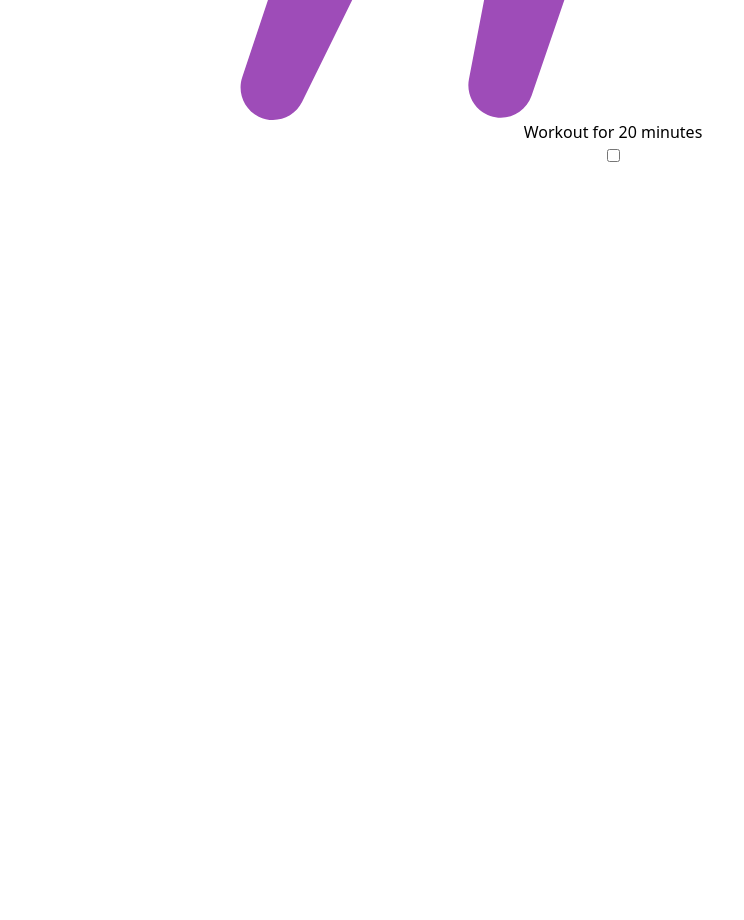
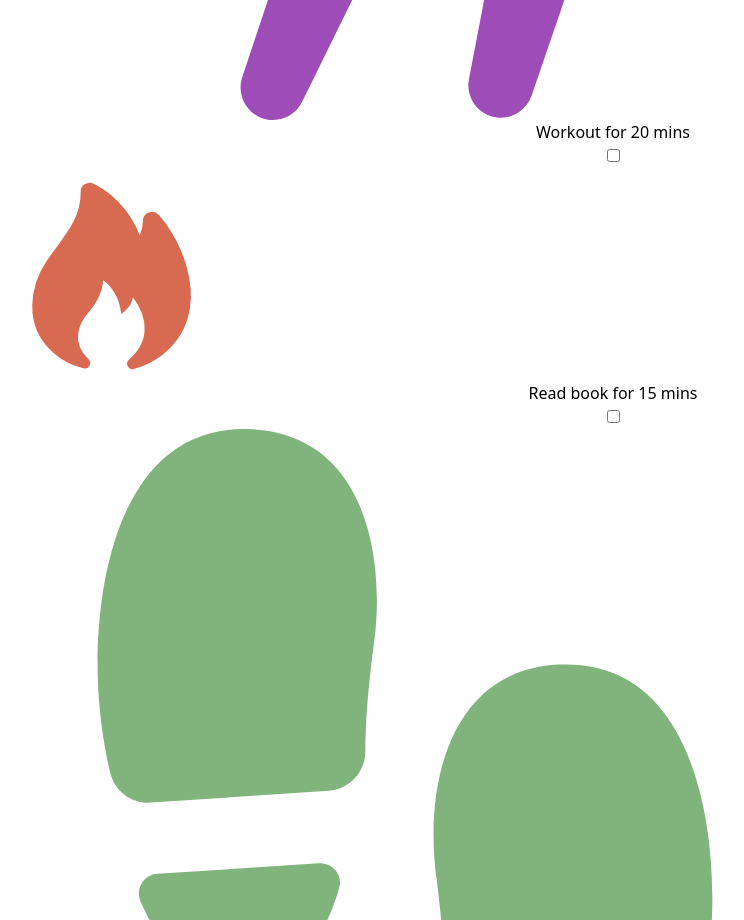
Before and after one commit to antonnprince/Fibo-App, a React (Vite) app: page / in a window 1280 px wide. Shown: the part 2120-3040 px from the top of the page, without its empty margins (27-771 px from the left). Before the commit the page ends 2288 px from the top, so only its background shows below. Built offline with nearby package versions, Linux system fonts and the light colour scheme.

Commit message:
swipe design add

```diff
--- a/src/App.jsx
+++ b/src/App.jsx
@@ -1,16 +1,45 @@
 import './App.css'
 import target from './assets/target.svg'
 import heart from './assets/heart-beat.png'
-import Task1 from './Task.jsx'
 import state from './store.jsx'
 import { useSnapshot } from 'valtio'
-
+import workout from './assets/workout.svg'
+import fire from './assets/fire.svg'
+import walk from './assets/footprint.svg'
+import sleep from './assets/sleep.svg'
+import water from './assets/water.svg'
+import Task from './Task.jsx'
+import Swipe from './Swipe.jsx'
 function App() {
 
 const snap = useSnapshot(state)
 
+const content = [
+  {
+    imgSrc: workout,
+    task:'Workout for 20 mins'
+  },
+
+  {
+    imgSrc: fire,
+    task:'Read book for 15 mins'
+  },
+
+  {imgSrc: walk,
+    task:'30 mins walk',
+  },
+  {
+    imgSrc:sleep,
+    task:'Sleep at 11 sharp'
+  },
+  {
+    imgSrc:water,
+    task:'Drink 3L Water'
+  }
+  ]
+
   return (
-    <div className='m-8 bg-[#212121] p-4 w-1/4 mx-auto'>
+    <div className='m-8 bg-[#212121] p-4 w-1/4 mx-auto '>
 
         <div className='bg-[#1a7cd8] flex flex-row text-white w-auto  rounded-lg text-left p-2'>
             <img src={target} className='w-12 h-12  my-2' />
@@ -32,9 +61,15 @@ const snap = useSnapshot(state)
         </div>
 
 
-        <>
-        <Task1 />
-        </>
+        <div className='space-y-2'>
+          {
+            content.map((each)=>(
+              <Task image={each.imgSrc} des={each.task} />
+            ))
+          }
+
+          <Swipe/>
+        </div>
     </div>
   )
 }
--- /dev/null
+++ b/src/Swipe.jsx
@@ -0,0 +1,16 @@
+import React from 'react'
+
+const Swipe = () => {
+  return (
+    <div className='w-full rounded-full h-14  bg-[#d14e32] flex flex-row font-semibold'>
+        <div className='w-12 h-12 rounded-full bg-white my-auto mx-2'>
+                <h2 className='text-[#d14e32] font-bold my-[10px] text-sm'>Track</h2>
+        </div>
+
+        <h1 className='text-white my-auto mx-8'>Swipe to Track All</h1>
+
+    </div>
+  )
+}
+
+export default Swipe
--- a/src/Task.jsx
+++ b/src/Task.jsx
@@ -1,9 +1,8 @@
 import React, { useEffect, useState } from 'react'
-import workout from './assets/workout.svg'
 import { useSnapshot } from 'valtio'
 import state from './store'
 
-const Task1 = () => {
+const Task=({image, des}) => {
     const snap = useSnapshot(state)
     const [completed, setCompleted] = useState(true)
 
@@ -18,27 +17,14 @@ const Task1 = () => {
             state.count--
 
             console.log("State: "+completed,"Count: ",state.count)
-        //    if(completed===false)
-        //     {
-        //         setCompleted(true)
-        //         console.log(completed, snap.count)
+
         //     }
-
-        //     if(completed===true)
-        //     {
-        //         setCompleted(false)
-        //         console.log(completed, snap.count)
-        //     }
-
-
-
       };
 
-
   return (
-    <div className='flex flex-row bg-[#282828] text-white p-2 rounded-lg '>
-        <img src={workout} className='w-8 h-8 bg-[#3d3d3d] p-2 rounded-lg '/>
-        <h2 className='mx-4'>Workout for 20 minutes</h2>
+    <div className='flex flex-row bg-[#282828] text-white p-2 py-4 rounded-lg '>
+        <img src={image} className='w-8 h-8 bg-[#3d3d3d] p-2 rounded-lg '/>
+        <h2 className='mx-4'>{des}</h2>
         <input type='checkbox' className='w-8 h-8 rounded-lg ml-auto bg-[#9e4cb8]'
         onClick={()=>{handleCheckboxChange()}}
        // checked={completed}
@@ -47,4 +33,4 @@ const Task1 = () => {
   )
 }
 
-export default Task1
+export default Task
```
